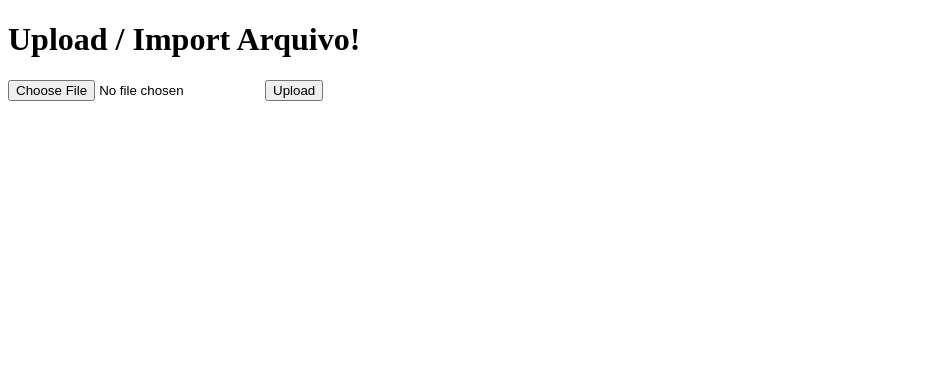
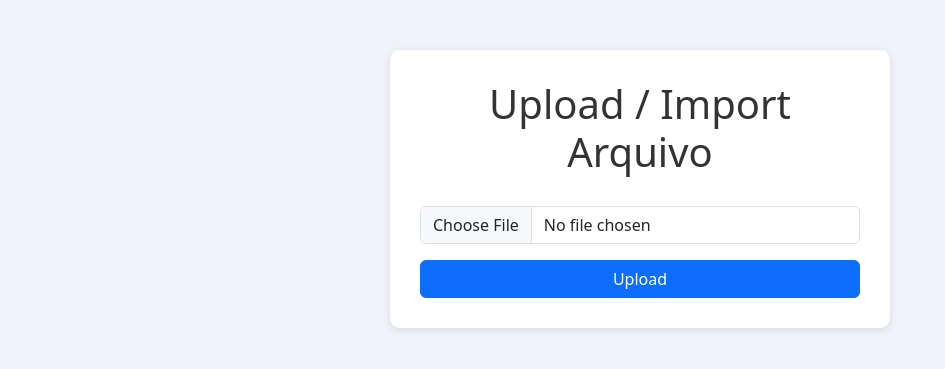
Before and after one commit to Markoro-Original/django_ai_trainer, a Django app: page /ia_import in a window 1280 px wide. Shown: the top 369 px of the page, without its empty margins (0-945 px from the left). Run offline with Django 4.2, Linux system fonts and the light colour scheme; the visitor is signed in with stand-in values (Sample User, id 1); some libraries are stand-ins or nearby versions.

Commit message:
style(import)

```diff
--- a/censoUFG/templates/ia_import.html
+++ b/censoUFG/templates/ia_import.html
@@ -1,18 +1,43 @@
+{% load bootstrap5 %}
 <!DOCTYPE html>
-<html lang="en">
-
+<html lang="pt-BR">
 <head>
-    <meta charset="UTF-8" />
-    <title>IA Import.html</title>
+    <meta charset="UTF-8">
+    <title>Upload de Arquivo</title>
+    {% bootstrap_css %}
+    <style>
+        body {
+            background-color: #f0f4f8;
+        }
+        .upload-container {
+            max-width: 500px;
+            margin: 50px auto;
+            padding: 30px;
+            background-color: #ffffff;
+            border-radius: 10px;
+            box-shadow: 0 2px 8px rgba(0,0,0,0.1);
+        }
+        h1 {
+            text-align: center;
+            margin-bottom: 30px;
+            color: #333;
+        }
+        .custom-btn {
+            width: 100%;
+        }
+    </style>
 </head>
-
 <body>
-    <h1>Upload / Import Arquivo!</h1>
-    <form method="post" enctype="multipart/form-data" action="{% url 'ia_import_save' %}">
-        {% csrf_token %}
-        <input type="file" name="arq_upload" />
-        <button type="submit">Upload</button>
-    </form>
+    <div class="upload-container">
+        <h1>Upload / Import Arquivo</h1>
+        <form method="post" enctype="multipart/form-data" action="{% url 'ia_import_save' %}">
+            {% csrf_token %}
+            <div class="mb-3">
+                <input type="file" name="arq_upload" class="form-control" />
+            </div>
+            <button type="submit" class="btn btn-primary custom-btn">Upload</button>
+        </form>
+    </div>
+    {% bootstrap_javascript %}
 </body>
-
 </html>
--- a/censoUFG/urls.py
+++ b/censoUFG/urls.py
@@ -3,6 +3,7 @@ from django.urls import path
 from . import views
 
 urlpatterns = [
+    path('', views.login_view, name='login'),
     path('login/', views.login_view, name='login'),
     path('logout/', views.logout_view, name='logout'),
     path('ia_import', views.ia_import, name='ia_import'),
```
